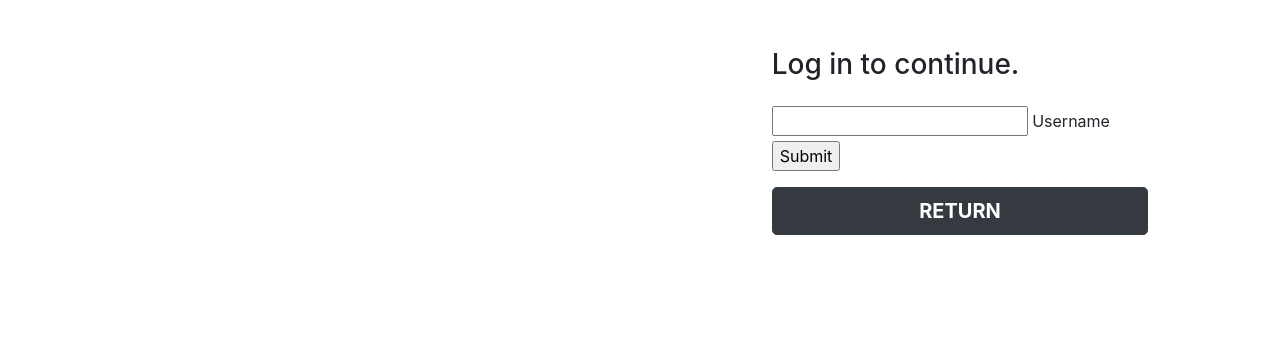
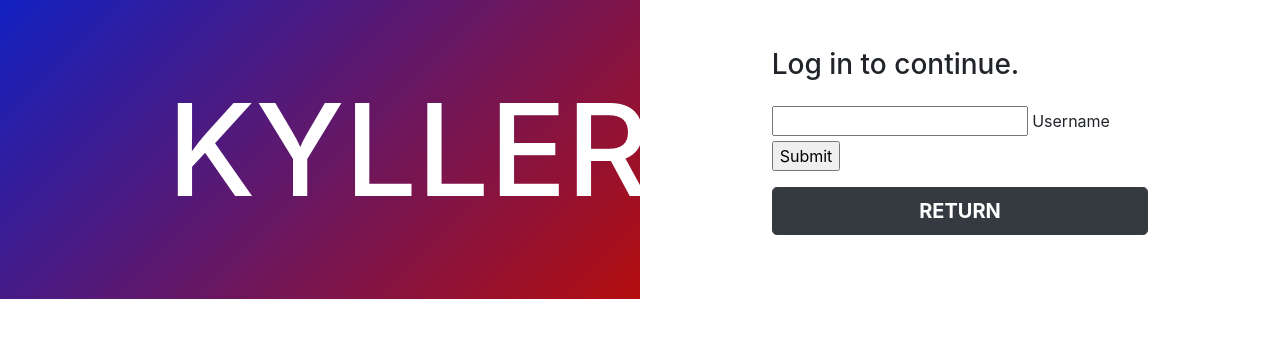
Before and after one commit to ConnorClarkson/KYLLER, a Python web app: template app/auth/templates/login.html in a window 1280 px wide. Shown: the top 338 px of the page. Run offline with Jinja, Linux system fonts and the light colour scheme; the template is opened without the code that fills it, so the values that code supplies are empty, except form fields; form fields are guessed from the names that the template uses; some libraries are stand-ins or nearby versions.

Commit message:
Updated admin page

```diff
--- a/app/auth/templates/login.html
+++ b/app/auth/templates/login.html
@@ -2,7 +2,11 @@
 {% block content %}
 <div class="container-fluid">
     <div class="row no-gutter">
-        <div class="d-none d-md-flex col-md-4 col-lg-6 bg-image"></div>
+        <div class="d-none d-md-flex col-md-4 col-lg-6 bg-image" style=" background: linear-gradient(135deg, rgba(18,33,193,1) 0%,
+rgba(180,14,14,1) 100%);">
+            <h1 style="color:white;  margin: auto;
+  width: 50%; font-size:8rem">KYLLER</h1>
+        </div>
         <div class="col-md-8 col-lg-6">
             <div class="login d-flex align-items-center py-5">
                 <div class="container">
```
